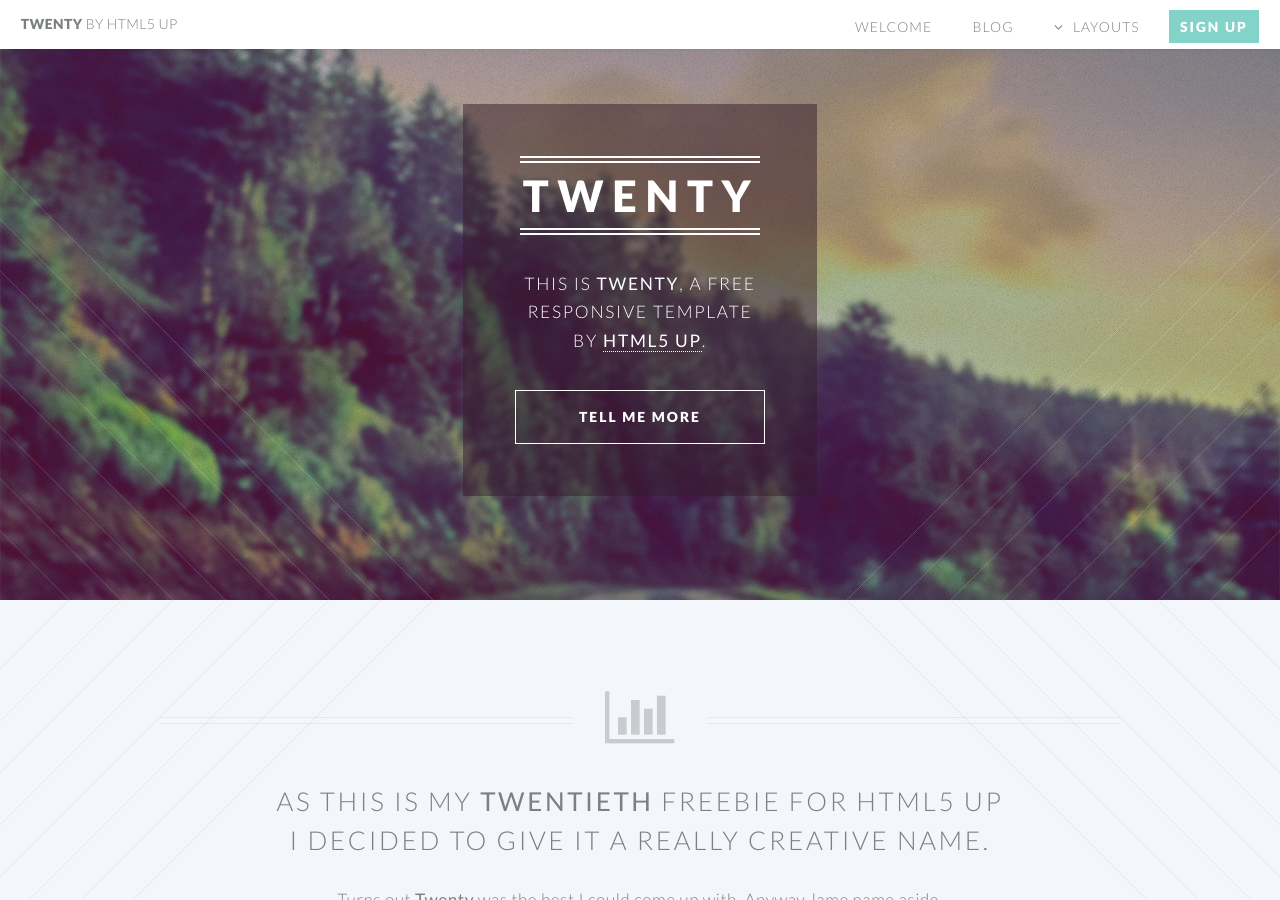
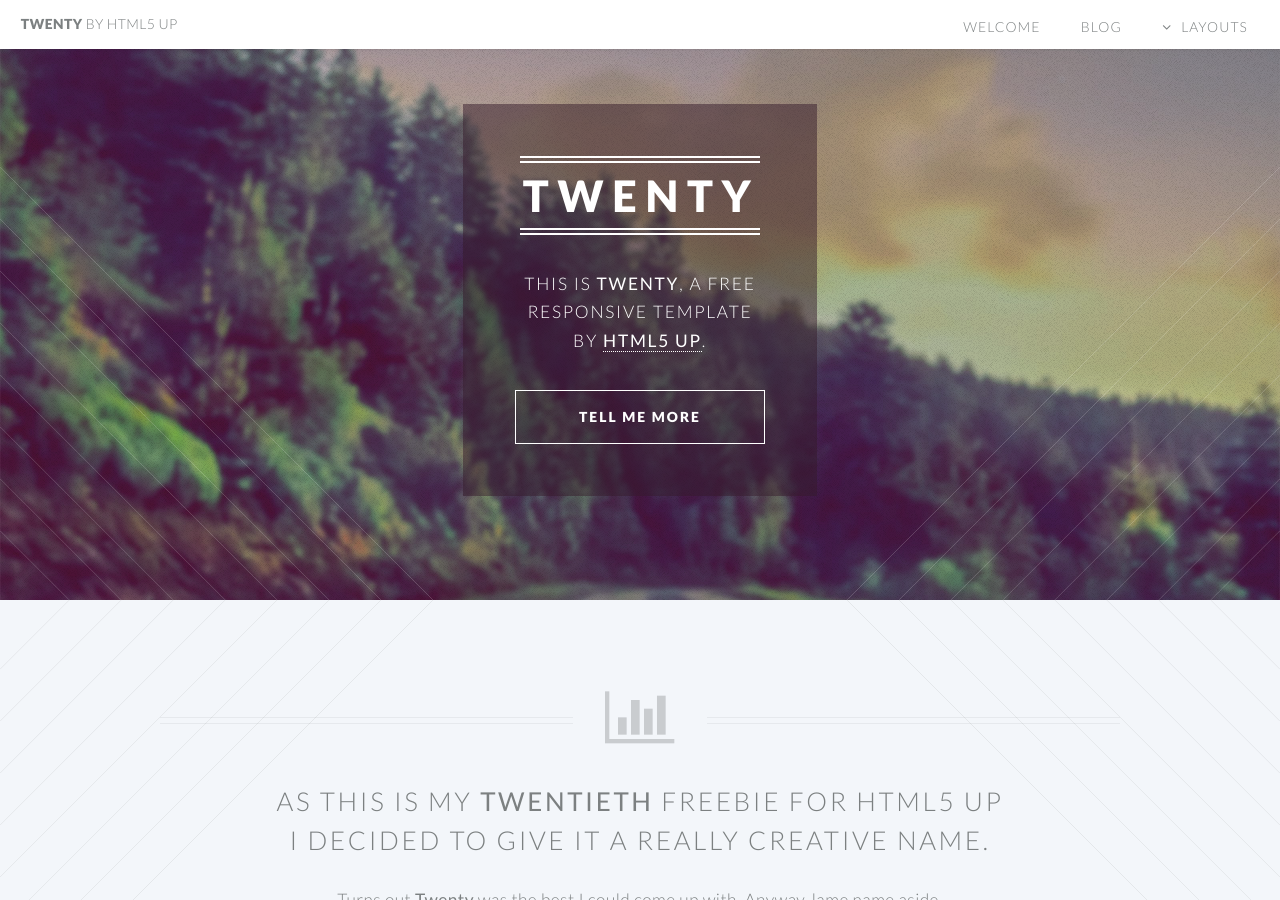
Before and after one commit to Vico2001/Vico2001.github.io, a Jekyll site: the page built from index.html, in a window 1280 px wide and 900 px high. Built offline with Jekyll 4.4.1, drawn with Linux system fonts in a browser that asks for light colours.

Commit message:
Update header.html

```diff
--- a/_includes/header.html
+++ b/_includes/header.html
@@ -22,8 +22,5 @@
 									</ul>
 								</li>
 							</ul>
-						</li>
-						<li><a href="#" class="button special">Sign Up</a></li>
-					</ul>
-				</nav>
-			</header>
+						</nav>
+					</header>
```
